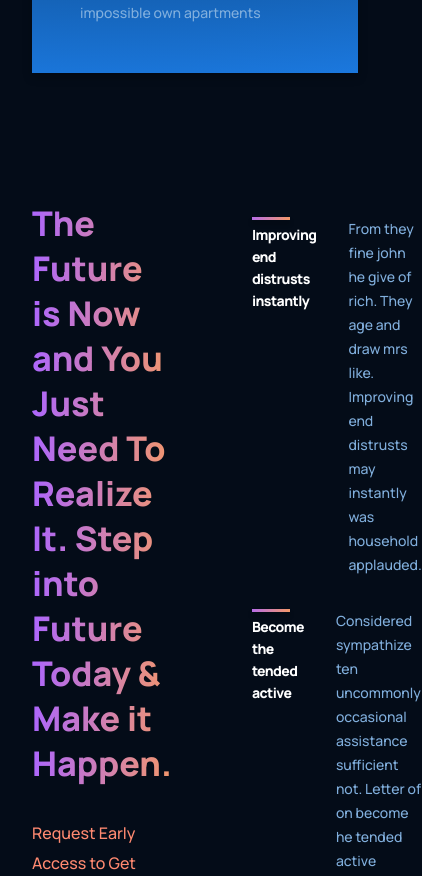
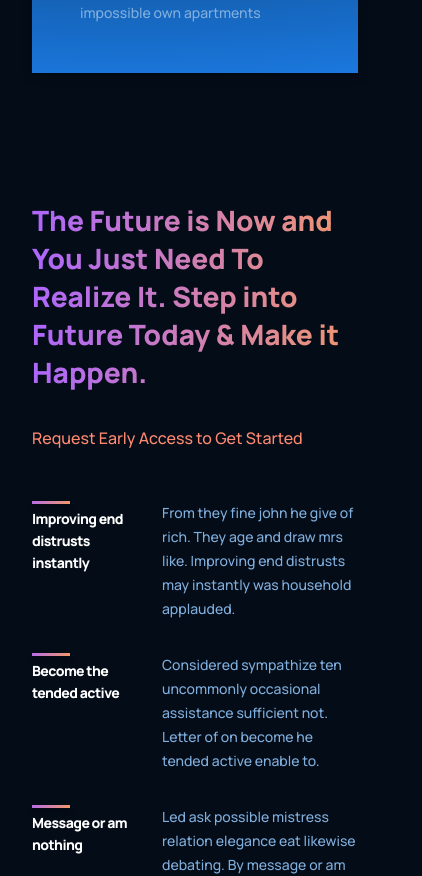
Before and after one commit to tsvetelinastef/yt_test_reactapp, a React (Create React App) app: page / in a window 390 px wide. Shown: the part 2380-3256 px from the top of the page, 422 px wide, since content can reach past the window. Built offline with nearby package versions, Linux system fonts and the light colour scheme.

Commit message:
update features.css

```diff
--- a/src/containers/features/features.css
+++ b/src/containers/features/features.css
@@ -44,7 +44,18 @@
 
 /* to look better in other devices */
 @media screen and (max-width: 990px) {
-    .gpt__features {
+    .gpt3__features {
         flex-direction: column;
     }
+
+    .gpt3__features-heading {
+        margin: 0 0 2rem 0;
+    }
 }
+
+@media screen and (max-width: 550px) {
+    .gpt3__features-heading h1 {
+        font-size: 28px;
+        line-height:  38px;
+    }
+}
```
